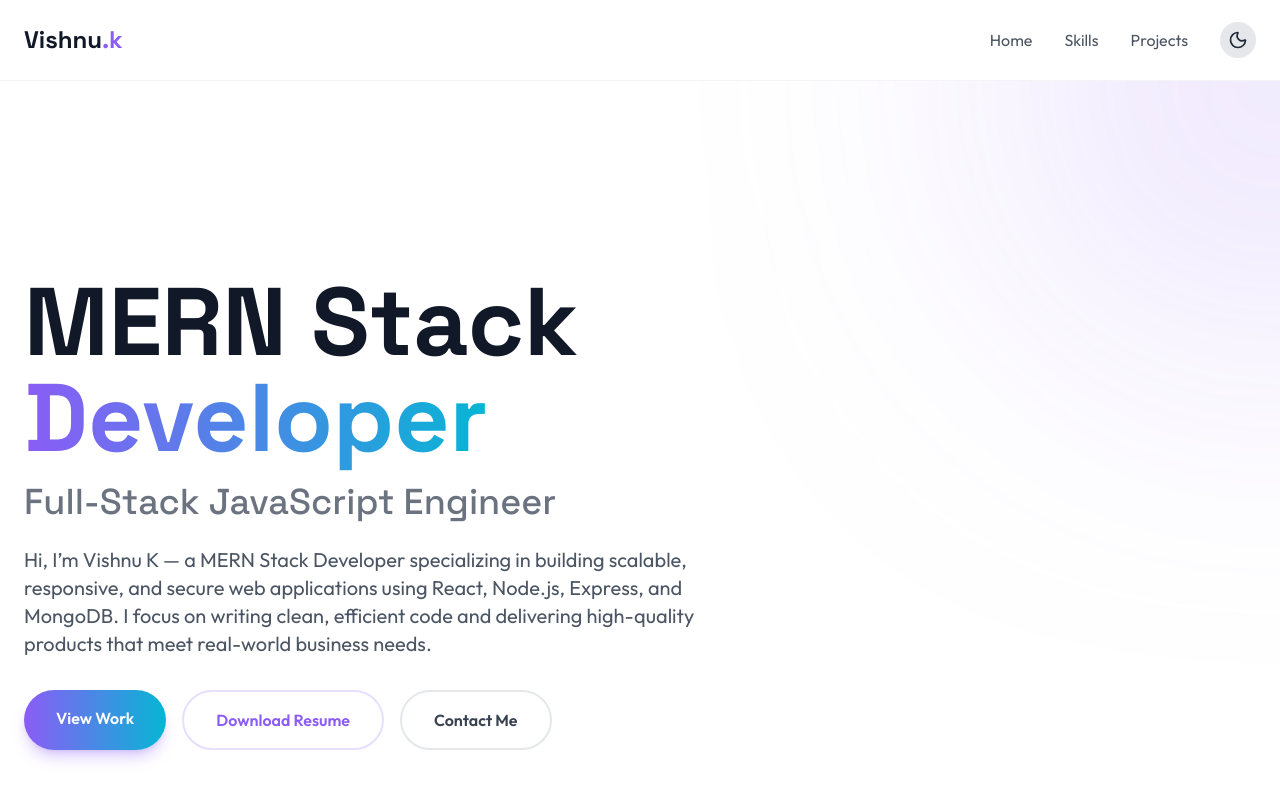
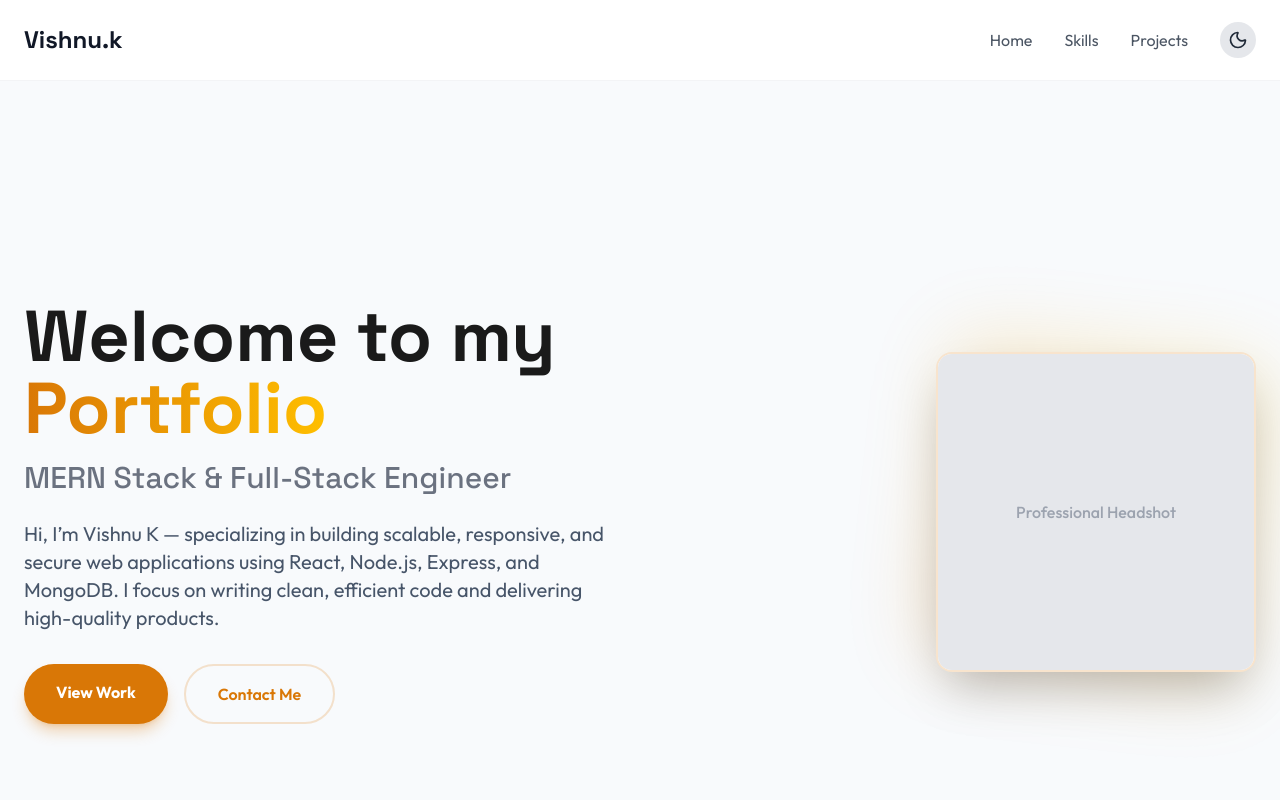
Before and after one commit to Vishnukr0007/portfolio-website-vishnu, a React (Vite) app in the folder client/: page / in a window 1280 px wide. Shown: the top 800 px of the page. Built offline with nearby package versions, Linux system fonts and the light colour scheme; no server answers; the HTML template or start-up script is replaced by a standard one.

Commit message:
feat: Add initial core portfolio sections including Hero, Projects, Skills, Experience, and Contact components, along with base styling and Tailwind CSS configuration.

```diff
--- a/client/src/components/Hero.jsx
+++ b/client/src/components/Hero.jsx
@@ -8,16 +8,17 @@ const Hero = () => {
             <div className="absolute top-0 right-0 w-[500px] h-[500px] bg-primary/20 rounded-full blur-[150px] -z-10 translate-x-1/2 -translate-y-1/2 pointer-events-none"></div>
 
             <div className="container mx-auto px-6">
-                <div className="max-w-2xl text-center md:text-left">
+                <div className="flex flex-col md:flex-row items-center justify-between gap-12">
+                    <div className="flex-1 text-center md:text-left">
                         <motion.h1
                             initial={{ opacity: 0, y: 20 }}
                             animate={{ opacity: 1, y: 0 }}
                             transition={{ duration: 0.5 }}
-                        className="text-4xl sm:text-5xl md:text-8xl font-bold font-heading mb-6 leading-tight dark:text-white"
+                            className="text-4xl sm:text-5xl md:text-7xl font-bold font-heading mb-6 leading-tight dark:text-white"
                         >
-                        MERN Stack <span className="text-transparent bg-clip-text bg-gradient-to-r from-primary to-secondary">Developer</span>
-                        <div className="text-2xl sm:text-3xl md:text-4xl mt-4 font-medium text-gray-500 dark:text-gray-400">
-                            Full-Stack JavaScript Engineer
+                            Welcome to my <span className="text-transparent bg-clip-text bg-gradient-to-r from-primary-light to-primary-dark dark:from-primary-dark dark:to-primary-light">Portfolio</span>
+                            <div className="text-2xl sm:text-3xl md:text-3xl mt-4 font-medium text-gray-500 dark:text-text-secondary-dark">
+                                MERN Stack & Full-Stack Engineer
                             </div>
                         </motion.h1>
 
@@ -25,9 +26,9 @@ const Hero = () => {
                             initial={{ opacity: 0, y: 20 }}
                             animate={{ opacity: 1, y: 0 }}
                             transition={{ duration: 0.5, delay: 0.2 }}
-                        className="text-lg md:text-xl text-gray-600 dark:text-text-secondary mb-8 leading-relaxed"
+                            className="text-lg md:text-xl text-text-secondary-light dark:text-text-secondary-dark mb-8 leading-relaxed"
                         >
-                        Hi, I’m Vishnu K — a MERN Stack Developer specializing in building scalable, responsive, and secure web applications using React, Node.js, Express, and MongoDB. I focus on writing clean, efficient code and delivering high-quality products that meet real-world business needs.
+                            Hi, I’m Vishnu K — specializing in building scalable, responsive, and secure web applications using React, Node.js, Express, and MongoDB. I focus on writing clean, efficient code and delivering high-quality products.
                         </motion.p>
 
                         <motion.div
@@ -36,20 +37,29 @@ const Hero = () => {
                             transition={{ duration: 0.5, delay: 0.4 }}
                             className="flex flex-col sm:flex-row gap-4 justify-center md:justify-start"
                         >
-                        <a href="#projects" className="px-8 py-4 rounded-full bg-gradient-to-r from-primary to-secondary text-white font-semibold shadow-lg shadow-primary/30 hover:shadow-primary/50 hover:-translate-y-1 transition-all">
+                            <a href="#projects" className="px-8 py-4 rounded-full bg-primary-light dark:bg-primary-dark text-white dark:text-black font-bold shadow-lg shadow-primary-light/30 dark:shadow-primary-dark/20 hover:-translate-y-1 transition-all">
                                 View Work
                             </a>
-                        <a
-                            href={`${import.meta.env.VITE_API_BASE_URL || 'http://localhost:5000'}/api/resume/download`}
-                            target="_blank"
-                            rel="noopener noreferrer"
-                            className="px-8 py-4 rounded-full border-2 border-primary/20 dark:border-white/10 text-primary dark:text-white font-semibold hover:border-primary hover:bg-primary/5 transition-all text-center"
-                        >
-                            Download Resume
-                        </a>
-                        <a href="#contact" className="px-8 py-4 rounded-full border-2 border-gray-200 dark:border-white/10 text-gray-700 dark:text-white font-semibold hover:border-primary hover:bg-primary/5 transition-all">
+                            <a href="#contact" className="px-8 py-4 rounded-full border-2 border-primary-light/20 dark:border-primary-dark/20 text-primary-light dark:text-primary-dark font-semibold hover:bg-primary-light/5 dark:hover:bg-primary-dark/5 transition-all text-center">
                                 Contact Me
                             </a>
+                        </motion.div>
+                    </div>
+
+                    <motion.div
+                        initial={{ opacity: 0, scale: 0.9 }}
+                        animate={{ opacity: 1, scale: 1 }}
+                        transition={{ duration: 0.6 }}
+                        className="flex-1 flex justify-center md:justify-end"
+                    >
+                        <div className="relative w-64 h-64 md:w-80 md:h-80">
+                            <div className="absolute inset-0 bg-gradient-to-tr from-primary-light to-primary-dark rounded-3xl rotate-6 opacity-20 blur-2xl"></div>
+                            <div className="relative w-full h-full rounded-2xl overflow-hidden border-2 border-primary-light/20 dark:border-primary-dark/20 bg-card-light dark:bg-card-dark shadow-2xl">
+                                <div className="w-full h-full bg-gray-200 dark:bg-gray-800 flex items-center justify-center">
+                                    <span className="text-gray-400 dark:text-gray-500 font-medium">Professional Headshot</span>
+                                </div>
+                            </div>
+                        </div>
                     </motion.div>
                 </div>
             </div>
--- a/client/src/components/Skills.jsx
+++ b/client/src/components/Skills.jsx
@@ -34,9 +34,9 @@ const Skills = () => {
                     initial={{ opacity: 0, y: 20 }}
                     whileInView={{ opacity: 1, y: 0 }}
                     viewport={{ once: true }}
-                    className="text-4xl font-bold font-heading mb-12 dark:text-white"
+                    className="text-4xl font-bold font-heading mb-12 text-text-primary-light dark:text-text-primary-dark"
                 >
-                    My <span className="text-primary">Skills</span>
+                    My <span className="text-transparent bg-clip-text bg-gradient-to-r from-primary-light to-primary-dark dark:from-primary-dark dark:to-primary-light">Skills</span>
                 </motion.h2>
 
                 <div className="grid grid-cols-1 sm:grid-cols-2 lg:grid-cols-4 gap-6 md:gap-8">
@@ -47,12 +47,12 @@ const Skills = () => {
                             whileInView={{ opacity: 1, y: 0 }}
                             viewport={{ once: true }}
                             transition={{ delay: idx * 0.1 }}
-                            className="bg-white dark:bg-card p-8 rounded-2xl border border-gray-100 dark:border-white/5 hover:border-primary dark:hover:border-primary transition-colors shadow-sm dark:shadow-none"
+                            className="bg-card-light dark:bg-card-dark p-8 rounded-2xl border border-gray-100 dark:border-primary-dark/20 hover:border-primary-light dark:hover:border-primary-dark transition-all shadow-sm dark:shadow-none"
                         >
-                            <h3 className="text-xl font-semibold mb-6 text-primary">{category}</h3>
+                            <h3 className="text-xl font-semibold mb-6 text-primary-light dark:text-primary-dark">{category}</h3>
                             <div className="flex flex-wrap gap-3">
                                 {skills.filter(s => s.category === category).map((skill, sIdx) => (
-                                    <span key={sIdx} className="px-4 py-2 bg-gray-50 dark:bg-white/5 rounded-full text-sm text-gray-600 dark:text-text-secondary">
+                                    <span key={sIdx} className="px-4 py-2 bg-gray-50 dark:bg-white/5 rounded-full text-sm text-text-secondary-light dark:text-text-secondary-dark">
                                         {skill.name}
                                     </span>
                                 ))}
--- a/client/src/index.css
+++ b/client/src/index.css
@@ -4,8 +4,26 @@
 @tailwind components;
 @tailwind utilities;
 
+:root {
+  --bg-color: #f8fafc;
+  --text-main: #1a1a1a;
+  --text-secondary: #475569;
+  --accent-amber: #d97706;
+  --card-bg: #ffffff;
+}
+
+.dark {
+  --bg-color: #121212;
+  --text-main: #f8fafc;
+  --text-secondary: #a0a0a0;
+  --accent-amber: #ffbf00;
+  --card-bg: #1e1e1e;
+}
+
 @layer base {
   body {
-    @apply bg-white text-gray-900 dark:bg-dark dark:text-text-primary transition-colors duration-300;
+    background-color: var(--bg-color);
+    color: var(--text-main);
+    @apply transition-colors duration-300 font-sans;
   }
 }
--- a/client/tailwind.config.js
+++ b/client/tailwind.config.js
@@ -8,17 +8,29 @@ export default {
   theme: {
     extend: {
       colors: {
-        dark: '#0a0a0b',
-        card: '#131315',
+        dark: '#121212',
+        card: {
+          dark: '#1E1E1E',
+          light: '#FFFFFF',
+        },
         primary: {
-          DEFAULT: '#8b5cf6',
-          glow: 'rgba(139, 92, 246, 0.5)'
+          dark: '#FFBF00',
+          light: '#D97706',
+          glow: 'rgba(255, 191, 0, 0.4)'
         },
-        secondary: '#06b6d4',
-        accent: '#f472b6',
+        bg: {
+          dark: '#121212',
+          light: '#F8FAFC'
+        },
         text: {
-            primary: '#ffffff',
-            secondary: '#a1a1aa'
+          primary: {
+            dark: '#F8FAFC',
+            light: '#1a1a1a'
+          },
+          secondary: {
+            dark: '#A0A0A0',
+            light: '#475569'
+          }
         }
       },
       fontFamily: {
```
Also changed, not shown: client/src/components/Contact.jsx (+7 -7 lines), client/src/components/Experience.jsx (+8 -8 lines), client/src/components/Projects.jsx (+10 -7 lines). Lines whose indentation alone changed are shown as unchanged.
